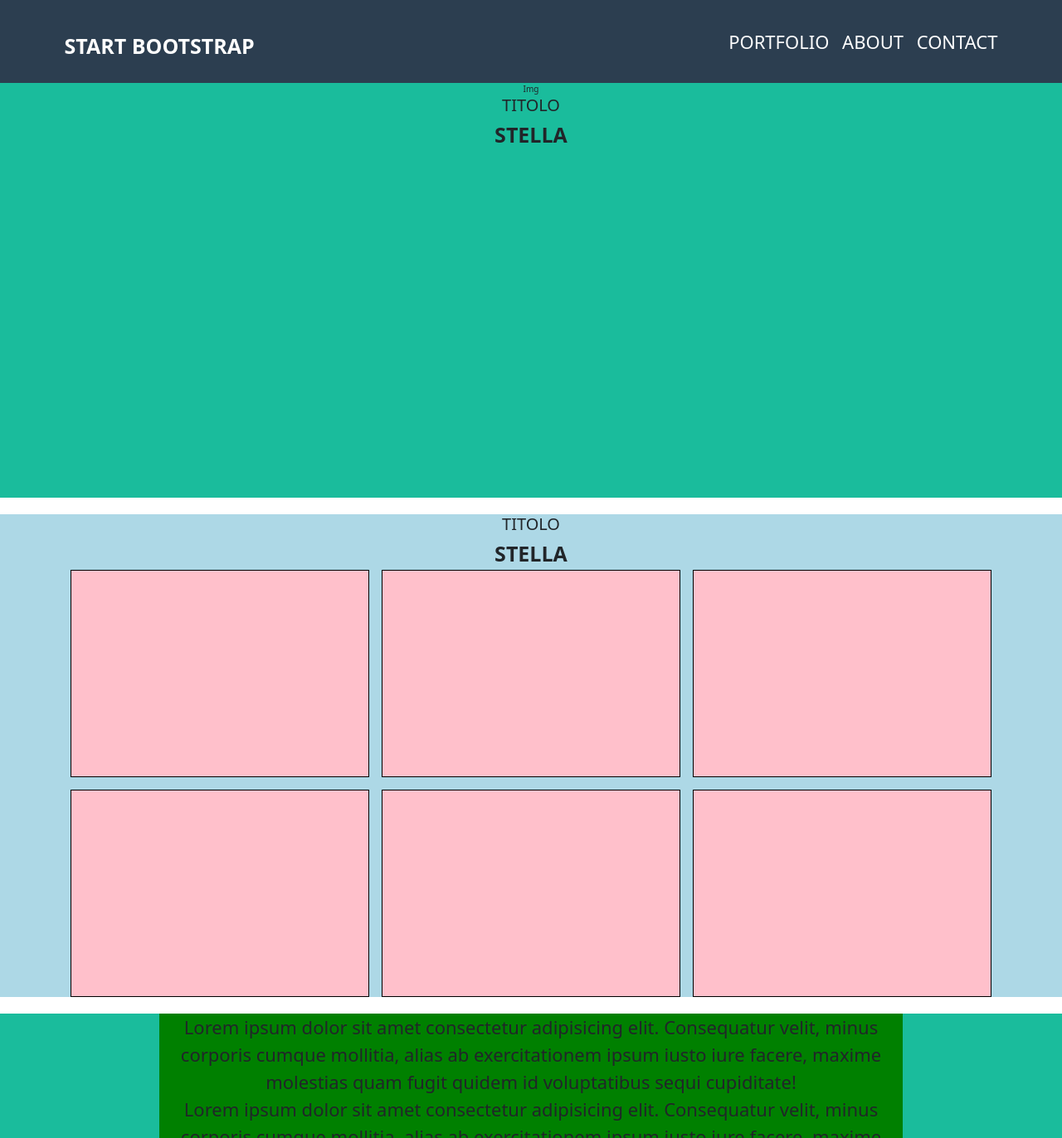
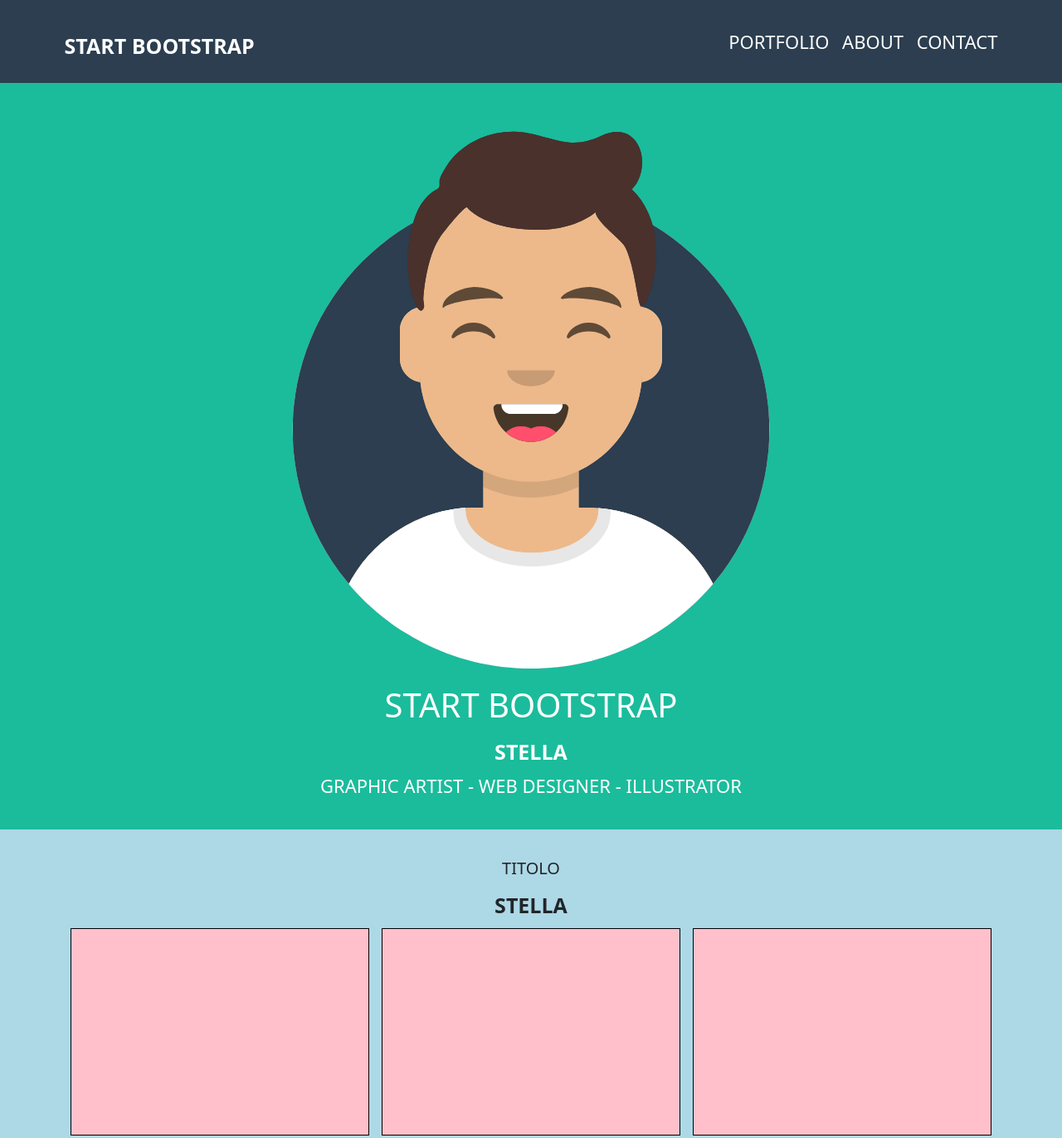
Before and after one commit to RenatoConfuorto/html-css-bootstrap-freelancer, a plain HTML site: page index.html in a window 1280 px wide. Shown: the top 1372 px of the page at 83% size. Drawn offline with nearby package versions, Linux system fonts and the light colour scheme.

Commit message:
jumbotron completed

```diff
--- a/index.html
+++ b/index.html
@@ -38,9 +38,9 @@
           <div class="ms_menu-wrapper">
             <div class="ms_menu">
                 <ul>
-                    <li><a href="">Portfolio</a></li>
-                    <li><a href="">About</a></li>
-                    <li><a href="">Contact</a></li>
+                    <li><a href="#portfolio">Portfolio</a></li>
+                    <li><a href="#about">About</a></li>
+                    <li><a href="#contact">Contact</a></li>
                 </ul>
             </div>
             <div class="ms_burger-menu">
@@ -58,15 +58,20 @@
     <!-- jumbotron  -->
     <section class="jumbotron">
       <div class="container-fluid">
-        <div class="col-12">Img</div>
+        <div class="col-6 offset-3">
+          <div class="ms_img-wrapper">
+            <img src="img/avatar.svg" alt="Avatar">
+          </div>
+        </div>
         <div class="ms_header-wrapper">
-          <h2>Titolo</h2>
+          <h2>Start bootstrap</h2>
           stella
+          <h3>Graphic Artist - Web designer - Illustrator</h3>
         </div>
       </div>
     </section>
 
-    <section class="portfolio">
+    <section class="portfolio" id="portfolio">
       <div class="container container-md">
 
         <div class="ms_header-wrapper">
@@ -100,7 +105,7 @@
     </section>
 
     <!-- about section  -->
-    <section class="about">
+    <section class="about" id="about">
       <div class="ms_container">
         <div class="row">
           <div class="col-12">Lorem ipsum dolor sit amet consectetur adipisicing elit. Consequatur velit, minus corporis cumque mollitia, alias ab exercitationem ipsum iusto iure facere, maxime molestias quam fugit quidem id voluptatibus sequi cupiditate!</div>
@@ -110,7 +115,7 @@
     </section>
 
     <!-- contact section  -->
-    <section class="contact">
+    <section class="contact" id="contact">
       <div class="ms_container"></div>
     </section>
   </main>
--- a/style/style.css
+++ b/style/style.css
@@ -10,10 +10,15 @@ html{
   font-size: 62.5%;
 }
 
+img{
+  width: 100%;
+}
+
 /* COMMON  */
 .ms_header-wrapper{
   text-transform: uppercase;
   font-weight: bold;
+  line-height: 2.2;
 }
 
 
@@ -81,11 +86,28 @@ header{
 
 
 /* MAIN  */
+
+section{
+  padding: 35px 0;
+}
+
 .jumbotron{
-  height: 500px;
+  /* height: 500px; */
   /* debug:  */
   background-color: var(--ms_primary-color);
   text-align: center;
+  color: white;
+}
+
+.jumbotron h2{
+  font-size: 4rem;
+}
+
+.jumbotron h3{
+  font-size: 2.2rem;
+}
+
+.ms_img-wrapper{
   margin-bottom: 20px;
 }
 
@@ -93,7 +115,6 @@ header{
   background-color: lightblue;
   /* debug:  */
   text-align: center;
-  margin-bottom: 20px;
 }
 
 .portfolio-box{
@@ -119,14 +140,12 @@ header{
   height: 500px;
   /* debug:  */
   background-color: var(--ms_primary-color);
-  margin-bottom: 20px;
 }
 
 /* contact section  */
 .contact{
   height: 350px;
   /* debug:  */
-  margin-bottom: 20px;
 }
 
 /* FOOTER  */
```
